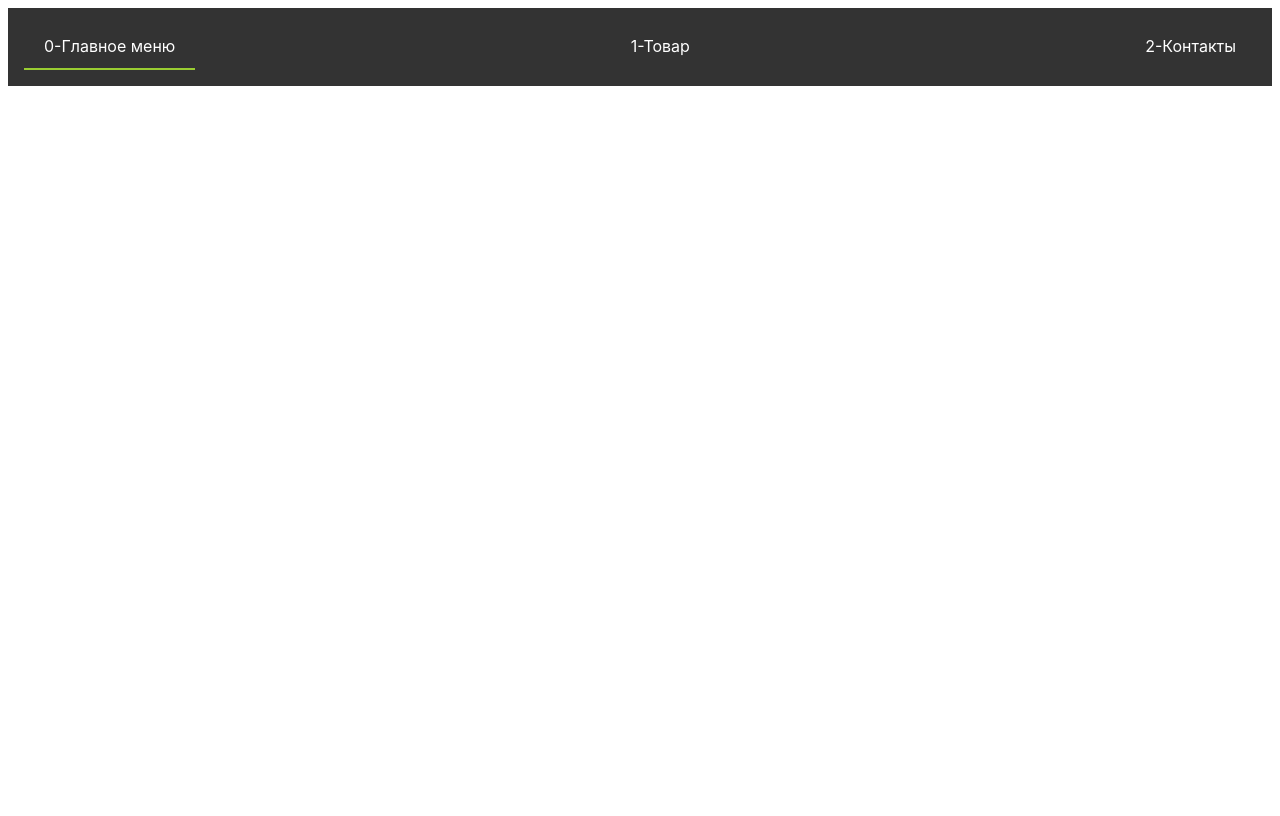
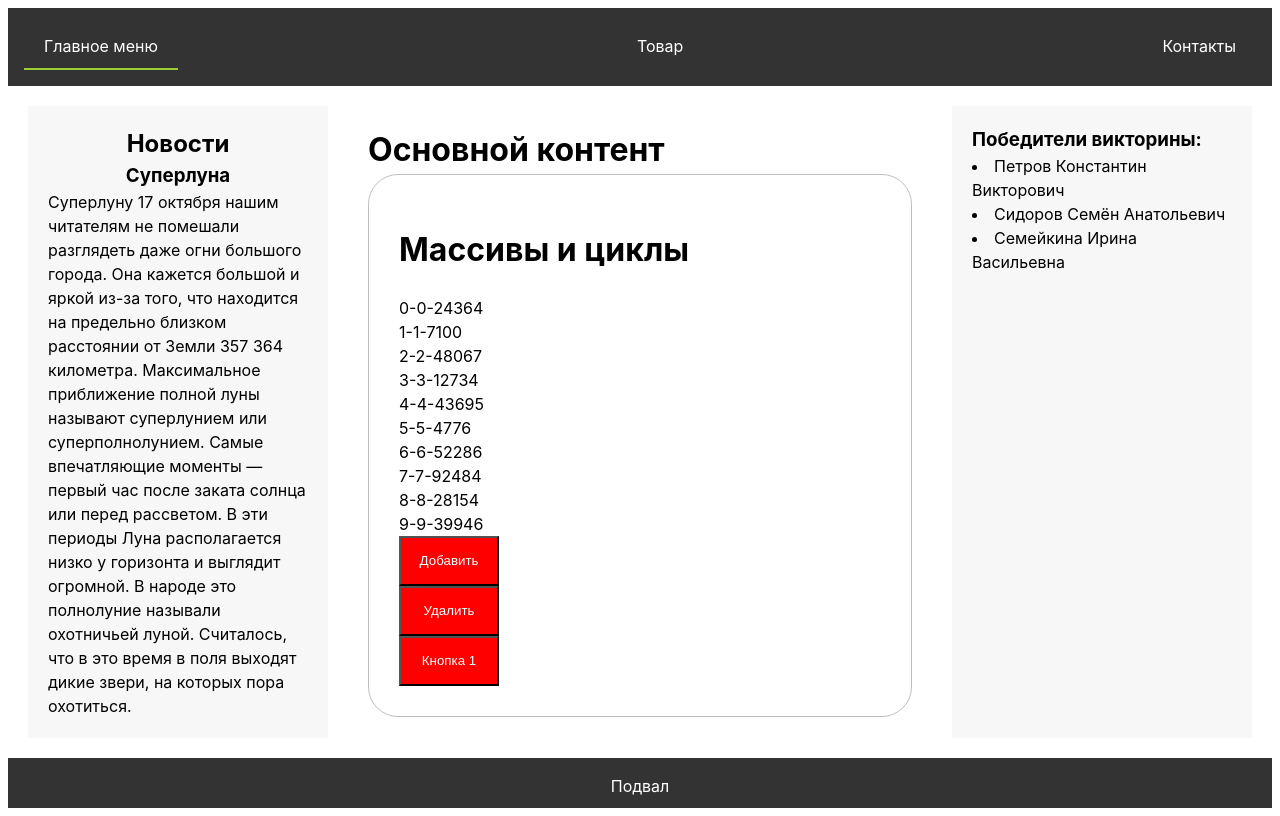
Before and after one commit to StressTest333/ver1, a Svelte app: page / in a window 1280 px wide. Built offline with nearby package versions, Linux system fonts and the light colour scheme.

Commit message:
new_zad1.2

```diff
--- a/src/App.svelte
+++ b/src/App.svelte
@@ -1,4 +1,6 @@
 <script>
+// @ts-nocheck
+
   import Comp1 from "./lib/Comp1.svelte";
   import Comp2 from "./lib/Comp2.svelte";
   import Comp3 from "./lib/Comp3.svelte";
@@ -28,9 +30,9 @@
 
   let current_message;
 
-  /*
+  /**
    * @param {string} mess - текст сообщения
-  */
+   */
   function SendMessage(mess) {
     //функция вызывается из компонентов Comp1, Comp2 и Comp3
     //Каждый из них формирует свое сообщение, к-е передается
@@ -53,11 +55,43 @@
         <TopMenu {SelectComp} act_idx={active_item} />
       </nav>
     </header>
+
+    <div class="container">
+      <div class="left-sidebar">
+        <h2 align="center">Новости</h2>
+        <h3 align="center">Суперлуна</h3>
+        <p>Суперлуну 17 октября нашим читателям не помешали разглядеть даже огни большого города.
+          Она кажется большой и яркой из-за того, что находится на предельно близком расстоянии от Земли 357 364 километра. Максимальное приближение полной луны называют суперлунием или суперполнолунием.
+          Самые впечатляющие моменты — первый час после заката солнца или перед рассветом. В эти периоды Луна располагается низко у горизонта и выглядит огромной.
+          В народе это полнолуние называли охотничьей луной. Считалось, что в это время в поля выходят дикие звери, на которых пора охотиться.</p>
+      </div>
+
+      <div class="main-content">
+        <h1>Основной контент</h1>
+
+        <!-- Динамические компоненты -->
+        <svelte:component
+          this={selected.component}
+          app_function={SendMessage}
+        />
+
+      </div>
+      <div class="right-sidebar">
+        <h3>Победители викторины:</h3>
+        <uv>
+          <li>Петров Константин Викторович</li>
+          <li>Сидоров Семён Анатольевич</li>
+          <li>Семейкина Ирина Васильевна</li>
+        </uv>
+      </div>
+    </div>
+    <footer>
+      <p>Подвал</p>
+    </footer>
   </div>
 </main>
 
 <style>
-  /* Global styles */
   :root {
     font-family: Inter, system-ui, Avenir, Helvetica, Arial, sans-serif;
     line-height: 1.5;
@@ -91,8 +125,8 @@
   }
 
   .left-sidebar {
-    flex: 1;
-    max-width: 250px;
+    flex: 2;
+    max-width: 300px;
     margin-right: 20px;
     background-color: #f7f7f7;
     padding: 20px;
@@ -104,8 +138,8 @@
   }
 
   .right-sidebar {
-    flex: 1;
-    max-width: 250px;
+    flex: 2;
+    max-width: 300px;
     margin-left: 20px;
     background-color: #f7f7f7;
     padding: 20px;
@@ -120,7 +154,6 @@
     margin-top: auto;
   }
 
-  /* Медиа-запросы - обеспечение респонсивности */
   @media (max-width: 1200px) {
     .left-sidebar,
     .right-sidebar {
@@ -148,14 +181,4 @@
       flex: 1;
     }
   }
-
-  /* Перенесен в TopMenu */
-  /* @media (max-width: 480px) {
-  header nav ul {
-    flex-direction: column;
-  }
-  header nav li {
-    margin-right: 0;
-  }
-} */
 </style>
--- a/src/lib/TopMenu.svelte
+++ b/src/lib/TopMenu.svelte
@@ -20,16 +20,14 @@
             class:active={act_idx == i}
             on:click={() => {
                 SelectComp(i);
-                //active_idx = i;
             }}
         >
-            {i}-{item}
+            {item}
         </div>
     {/each}
 </div>
 
 <style>
-    /* https://codepen.io/Gogh/pen/eYpjbKp */
     .menu-items {
         display: flex;
         justify-content: space-between;
@@ -48,7 +46,6 @@
         color: rgb(37, 35, 35);
     }
 
-    /* этот медиа-запрос теперь нужно убрать из App */
     @media (max-width: 480px) {
         div.menu-items {
             flex-direction: column;
```
